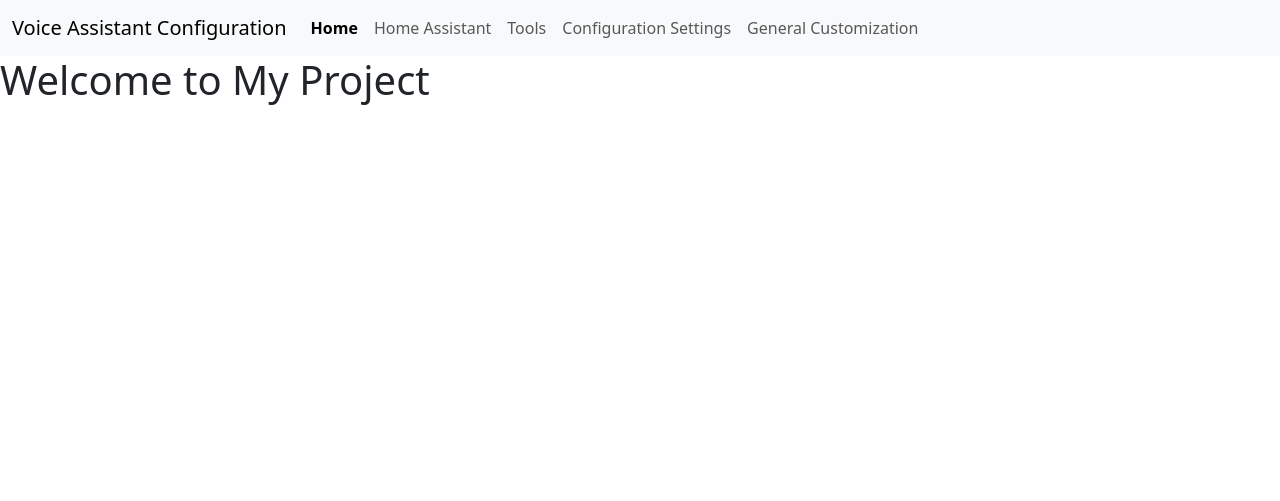
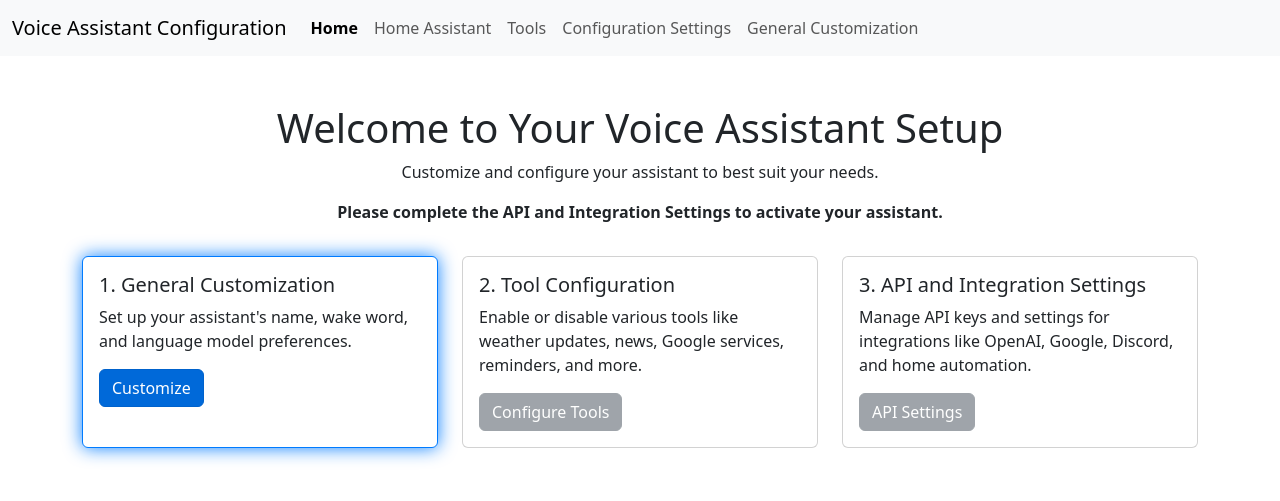
Before and after one commit to XenioxYT/jarvis-setup, a Django app: page / in a window 1280 px wide. Shown: the top 501 px of the page. Run offline with Django 5.2, Linux system fonts and the light colour scheme; data comes from the database, SQL or seed files in the repository.

Commit message:
Update home.html with voice assistant setup and customization options

```diff
--- a/jarvisSetup/webserver/templates/home.html
+++ b/jarvisSetup/webserver/templates/home.html
@@ -36,8 +36,97 @@
         </div>
     </nav>
 
-    <h1>Welcome to My Project</h1>
-    <!-- Add more HTML here for your home page -->
+    <div class="container mt-5">
+        <div class="row text-center">
+            <div class="col-lg-12">
+                <h1>Welcome to Your Voice Assistant Setup</h1>
+                <p>Customize and configure your assistant to best suit your needs.</p>
+                <p><strong>Please complete the API and Integration Settings to activate your assistant.</strong></p>
+            </div>
+        </div>
+        <div class="row mt-3">
+            <!-- General Customization Card -->
+            <div class="col-md-4 mb-3">
+                <div class="card h-100 {% if setup_flow.setup_flow == 'home' %}card-important{% endif %}">
+                    <div class="card-body">
+                        <h5 class="card-title">
+                            1. General Customization
+                            {% if setup_flow.setup_flow == 'done' %}✔{% endif %} <!-- Add checkmark if setup_flow equals 'done' -->
+                        </h5>
+                        <p class="card-text">Set up your assistant's name, wake word, and language model preferences.</p>
+                        <a href="{% url 'general_customization' %}" class="btn btn-primary {% if setup_flow.setup_flow != 'done' and setup_flow.setup_flow != 'home' %}disabled btn-secondary{% endif %}">Customize</a>
+                    </div>
+                </div>
+            </div>
+
+            <!-- Tool Configuration Card -->
+            <div class="col-md-4 mb-3">
+                <div class="card h-100 {% if setup_flow.setup_flow == 'tools' %}card-important{% endif %}">
+                    <div class="card-body">
+                        <h5 class="card-title">
+                            2. Tool Configuration
+                            {% if setup_flow.setup_flow == 'done' %}✔{% endif %} <!-- Add checkmark if setup_flow equals 'done' -->
+                        </h5>
+                        <p class="card-text">Enable or disable various tools like weather updates, news, Google services, reminders, and more.</p>
+                        <a href="{% url 'tools' %}" class="btn btn-primary {% if setup_flow.setup_flow != 'done' and setup_flow.setup_flow != 'tools' %}disabled btn-secondary{% endif %}">Configure Tools</a>
+                    </div>
+                </div>
+            </div>
+
+            <!-- API and Integration Settings Card -->
+            <div class="col-md-4 mb-3">
+                <div class="card h-100 {% if setup_flow.setup_flow == 'config' %}card-important{% endif %}">
+                    <div class="card-body">
+                        <h5 class="card-title">
+                            3. API and Integration Settings
+                            {% if setup_flow.setup_flow == 'done' %}✔{% endif %} <!-- Add checkmark if setup_flow equals 'done' -->
+                        </h5>
+                        <p class="card-text">Manage API keys and settings for integrations like OpenAI, Google, Discord, and home automation.</p>
+                        <a href="{% url 'configuration_settings' %}" class="btn btn-primary {% if setup_flow.setup_flow != 'done' and setup_flow.setup_flow != 'config' %}disabled btn-secondary{% endif %}">API Settings</a>
+                    </div>
+                </div>
+            </div>
+        </div>
+    </div>
+
+    <!-- Additional Styles -->
+    <style>
+        @keyframes glowing {
+            0% { box-shadow: 0 0 5px rgba(0, 123, 255, 0.5); }
+            50% { box-shadow: 0 0 20px rgba(0, 123, 255, 1); }
+            100% { box-shadow: 0 0 5px rgba(0, 123, 255, 0.5); }
+        }
+
+        @keyframes success-glow {
+            0%, 100% { box-shadow: 0 0 0 0 rgba(40, 167, 69, 0); }
+            50% { box-shadow: 0 0 10px 5px rgba(40, 167, 69, 0.7); }
+        }
+
+        .card-success {
+            position: relative;
+            border-color: green; /* Green border */
+            animation: green-outline 1s forwards; /* Green outline animation */
+        }
+
+        .card-success {
+            animation: success-glow 2s ease-out forwards;
+        }
+
+        .card-important {
+            border-color: #007bff; /* Bootstrap primary color */
+            box-shadow: 0 0 10px rgba(0, 123, 255, 0.5); /* Initial glow effect */
+            animation: glowing 2s infinite; /* Apply the animation */
+        }
+
+        .card-important .btn-primary {
+            background-color: #0069d9; /* Slightly darker primary color for contrast */
+            border-color: #0062cc; /* Slightly darker border for depth */
+        }
+
+        .disabled {
+            pointer-events: none; /* Disable card links until activated */
+        }
+    </style>
 
     <!-- Optional JavaScript -->
     <!-- jQuery first, then Popper.js, then Bootstrap JS -->
```
